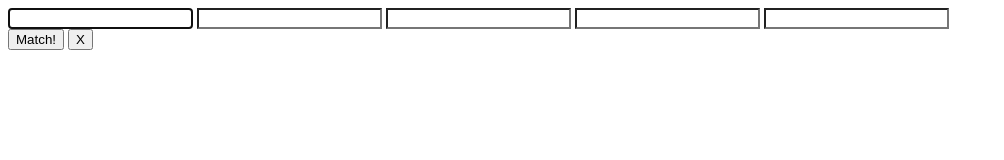
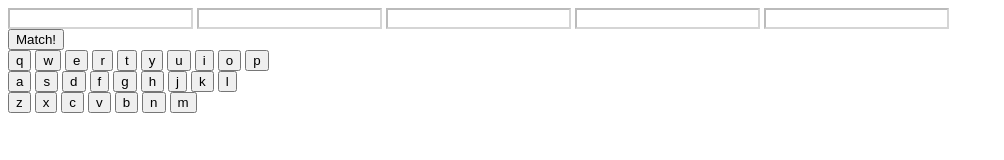
Before and after one commit to DevEmersonSouza/JavaScript_Letreco, a plain HTML site: page teste/index2.html in a window 1280 px wide. Both pictures are taken after a click on the input "Match!". Shown: the whole page, without its empty margins (0-1004 px from the left). Drawn offline with Linux system fonts and the light colour scheme.

Commit message:
configuracao do teclado iniciada e alguns ajustes feitos

```diff
--- a/teste/index2.html
+++ b/teste/index2.html
@@ -9,18 +9,104 @@
 <body onload="firstLetter.focus()">
     <div class="boxesRow">
         <div class="inputsRow" id="inputsRow">
-            <input type="text" class="box" maxlength="1" id="firstLetter" onkeyup="secondLetter.focus()">
-            <input type="text" class="box" maxlength="1" id="secondLetter" onkeyup="thirdLetter.focus()">
-            <input type="text" class="box" maxlength="1" id="thirdLetter" onkeyup="fourthLetter.focus()">
-            <input type="text" class="box" maxlength="1" id="fourthLetter" onkeyup="fifthLetter.focus()">
+            <input type="text" class="box" maxlength="1" id="firstLetter" onkeypress="proximoInput()">
+            <input type="text" class="box" maxlength="1" id="secondLetter" onkeypress="proximoInput()">
+            <input type="text" class="box" maxlength="1" id="thirdLetter" onkeypress="proximoInput()">
+            <input type="text" class="box" maxlength="1" id="fourthLetter" onkeypress="proximoInput()">
             <input type="text" class="box" maxlength="1" id="fifthLetter">
         </div>
 
     </div>
     <div class="submitRow">
         <input type="submit" value="Match!" onclick="match(); verificarInputs()" class="submitButton" id="submitButton" >
-        <input type="submit" value="X" class="backspaceButton" id="backspaceButton" onclick="backspace()">
     </div>
+    <div class="keyboardRow">
+        <div class="firstKeyboardRow">
+            <button onclick="keyboard('q')">
+                <span>q</span>
+            </button>
+            <button onclick="keyboard('w')">
+                <span>w</span>
+            </button>
+            <button>
+                <span>e</span>
+            </button>
+            <button>
+                <span>r</span>
+            </button>
+            <button>
+                <span>t</span>
+            </button>
+            <button>
+                <span>y</span>
+            </button>
+            <button>
+                <span>u</span>
+            </button>
+            <button>
+                <span>i</span>
+            </button>
+            <button>
+                <span>o</span>
+            </button>
+            <button>
+                <span>p</span>
+            </button>
+        </div>
+        <div class="secondkeyboardRow">
+            <button>
+                <span>a</span>
+            </button>
+            <button>
+                <span>s</span>
+            </button>
+            <button>
+                <span>d</span>
+            </button>
+            <button>
+                <span>f</span>
+            </button>
+            <button>
+                <span>g</span>
+            </button>
+            <button>
+                <span>h</span>
+            </button>
+            <button>
+                <span>j</span>
+            </button>
+            <button>
+                <span>k</span>
+            </button>
+            <button>
+                <span>l</span>
+            </button>
+        </div>
+        <div class="thirdKeyboardRow">
+            <button>
+                <span>z</span>
+            </button>
+            <button>
+                <span>x</span>
+            </button>
+            <button>
+                <span>c</span>
+            </button>
+            <button>
+                <span>v</span>
+            </button>
+            <button>
+                <span>b</span>
+            </button>
+            <button>
+                <span>n</span>
+            </button>
+            <button>
+                <span>m</span>
+            </button>
+        </div>
+    </div>
+
     <script src="script2.js"></script>
 </body>
 </html>
--- a/teste/script2.js
+++ b/teste/script2.js
@@ -1,4 +1,39 @@
-let letrecoDoDia = "vasco";
+let letrecoDoDia = "talco";
+let focused = null;
+
+
+function proximoInput() {
+    if (firstLetter.value !== null) {
+        secondLetter.focus()
+        if (secondLetter.value !== null) {
+            thirdLetter.focus()
+            if (thirdLetter.value !== null) {
+                fourthLetter.focus()
+                if (fourthLetter.value !== null) {
+                    fifthLetter.focus()
+                }
+            }
+        }
+    }
+}
+
+
+// function keyboard(value) {
+//     let inputs = document.querySelectorAll(".boxesRow input");
+
+//     for (let i = 0; i < 1; i++) {
+//         if(inputs.length > 0){
+//             inputs[i].value = inputs[i].value+value
+//                 if (focused && focused.length) {
+//                     firstLetter.focus()
+//                     focused.next('.box').focus();
+//                 }
+//         }
+
+
+//     }
+
+// }
 
 function match() {
     firstLetter.style.backgroundColor = "#ff0000";
@@ -106,6 +141,11 @@ function match() {
         element.style.backgroundColor = "#ffff00";
         console.log("encontrado mas no local errado")
     }
+    firstLetter.disabled = true
+    secondLetter.disabled = true
+    thirdLetter.disabled = true
+    fourthLetter.disabled = true
+    fifthLetter.disabled = true
 }
 
 //CHAMANDO A FUNÇÃO NA TECLA "ENTER" DO TECLADO
@@ -117,7 +157,7 @@ document.addEventListener("keypress", function (e) {
 });
 
 //CRIANDO A FUNÇÃO BACKSPACE DO TECLADO ENTRE OS INPUTS
-document.addEventListener("keypress", function (evento) {
+document.addEventListener("keypress", function () {
     let inputs = document.querySelectorAll(".boxesRow input");
     for (let i = 0; i < inputs.length; ++i) {
         inputs[i].onkeyup = function (evento) {
@@ -133,6 +173,7 @@ document.addEventListener("keypress", function (evento) {
         }
     }
 });
+
 
 // VERIFICAÇÃO PARA IDENTIFICAR SE A PALAVRA TEM 5 LETRAS
 
@@ -158,15 +199,3 @@ function verificarInputs() {
         firstLetter.focus();
     }
 }
-
-function backspace() {
-    let inputs = document.querySelectorAll(".inputsRow input");
-    console.log(inputs)
-        if (inputs.length > 0 && this.value.length == 0) {
-            inputs[i - 1].focus();
-        }
-        else if ((i + 1) < inputs.length && this.value.length >= 1) {
-            inputs[i + 1].focus();
-        }
-
-}
```
